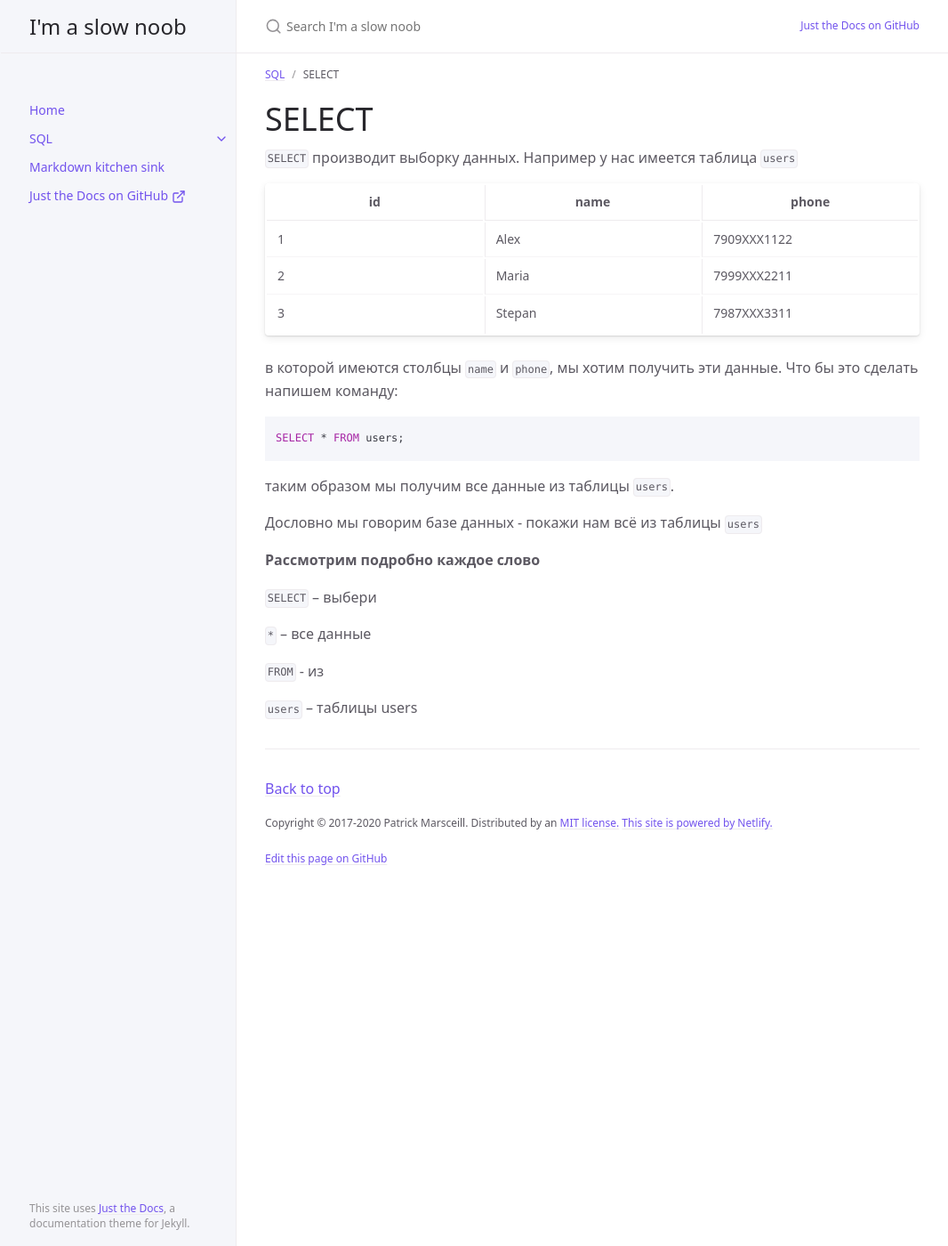
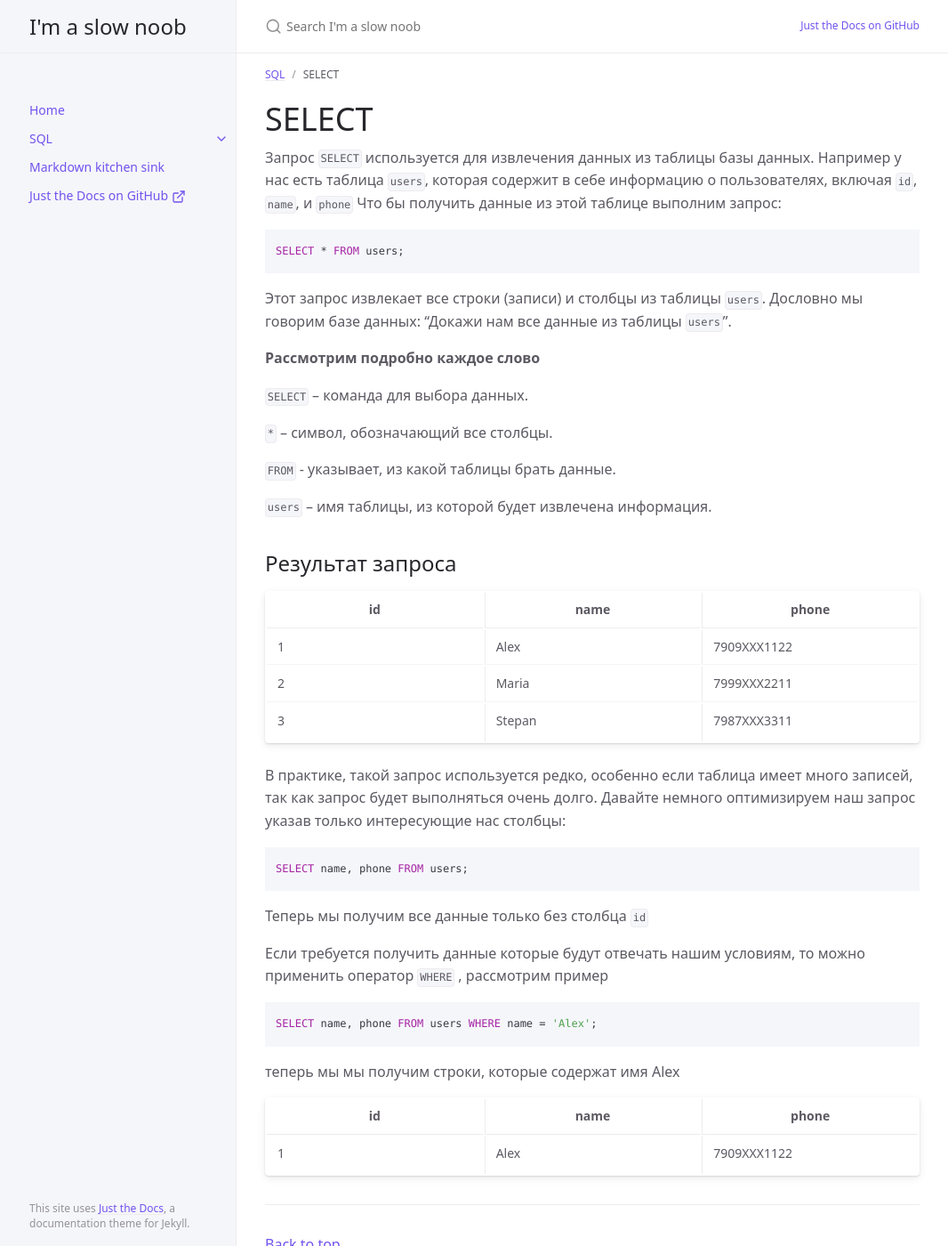
Before and after one commit to surninanton/inoob, a Jekyll site: the page built from docs/SQL/select.md, in a window 1280 px wide and 1400 px high. Shown: the whole window at 89% size, without its empty margins (106-1172 px from the left). Built offline with Jekyll 4.4.1, drawn with Linux system fonts in a browser that asks for light colours; cached includes are drawn as plain includes.

````diff
--- a/docs/SQL/select.md
+++ b/docs/SQL/select.md
@@ -6,8 +6,25 @@ nav_order: 1
 
 # SELECT
 
-`SELECT` производит выборку данных. Например у нас имеется таблица `users`
+Запрос `SELECT` используется для извлечения данных из таблицы базы данных. Например у нас есть таблица `users`, которая содержит в себе информацию о пользователях, включая `id`,  `name`, и `phone`
+Что бы получить данные из этой таблице выполним запрос:
 
+```sql
+SELECT * FROM users;
+```
+Этот запрос извлекает все строки (записи) и столбцы из таблицы `users`. Дословно мы говорим базе данных: "Докажи нам все данные из таблицы `users`".
+
+**Рассмотрим подробно каждое слово**
+
+`SELECT` – команда для выбора данных.
+
+`*` – символ, обозначающий все столбцы.
+
+`FROM` - указывает, из какой таблицы брать данные.
+
+`users` – имя таблицы, из которой будет извлечена информация.
+
+## Результат запроса
 
 | id  | name   | phone       |
 | --- | ------ | ----------- |
@@ -15,20 +32,19 @@ nav_order: 1
 | 2   | Maria  | 7999XXX2211 |
 | 3   | Stepan | 7987XXX3311 |
 
-в которой имеются столбцы `name` и `phone`, мы хотим получить эти данные. Что бы это сделать напишем команду:
+В практике, такой запрос используется редко, особенно если таблица имеет много записей, так как запрос будет выполняться очень долго. Давайте немного оптимизируем наш запрос указав только интересующие нас столбцы:
+
 ```sql
-SELECT * FROM users;
+SELECT name, phone FROM users;
 ```
-таким образом мы получим все данные из таблицы `users`.
+Теперь мы получим все данные только без столбца `id`
 
-Дословно мы говорим базе данных - покажи нам всё из таблицы `users`
+Если требуется получить данные которые будут отвечать нашим условиям, то можно применить оператор `WHERE` , рассмотрим пример
+```sql
+SELECT name, phone FROM users WHERE name = 'Alex';
+```
+теперь мы мы получим строки, которые содержат имя Alex
 
-**Рассмотрим подробно каждое слово**
-
-`SELECT` – выбери
-
-`*` – все данные
-
-`FROM` - из
-
-`users` – таблицы users
+| id  | name   | phone       |
+| --- | ------ | ----------- |
+| 1   | Alex   | 7909XXX1122 |
````
Also changed, not shown: docs/Bitrix/Распаковка резервной копии.md (added, +1 -0 lines), docs/SQL/Полезные ресурсы.md (added, +11 -0 lines).
